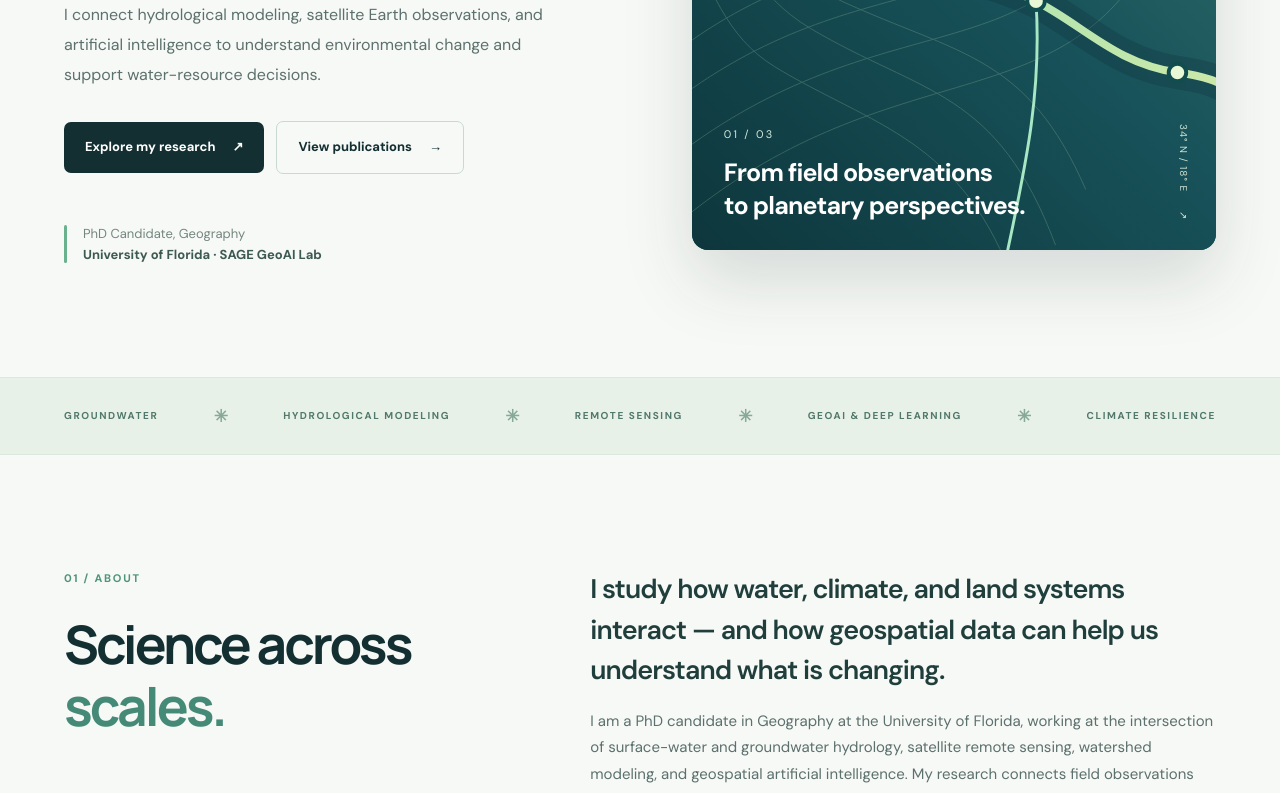
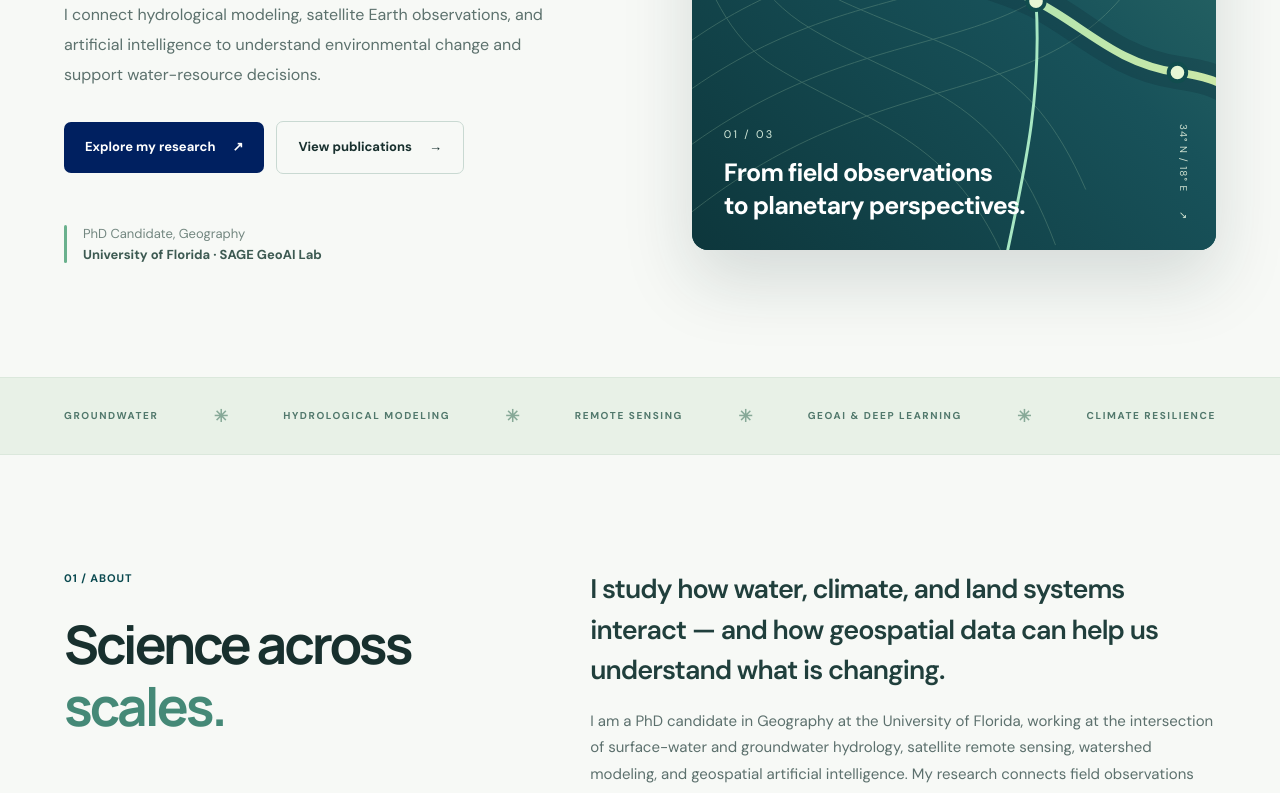
Before and after one commit to Bewuket/Bewuket.github.io, a plain HTML site: page index.html in a window 1280 px wide. Shown: the part 539-1332 px from the top of the page. Drawn offline with Linux system fonts and the light colour scheme.

Commit message:
Add natural theme stylesheet to index.html
Add a natural theme stylesheet to index.html.

```diff
--- a/index.html
+++ b/index.html
@@ -11,6 +11,7 @@
   <title>Bewuket Tefera | Hydrology · Remote Sensing · GeoAI</title>
   <link rel="icon" href="assets/favicon.svg" type="image/svg+xml">
   <link rel="stylesheet" href="styles.css">
+  <link rel="stylesheet" href="bewuket-natural-theme.css">
   <script defer src="script.js"></script>
 </head>
 <body>
```
